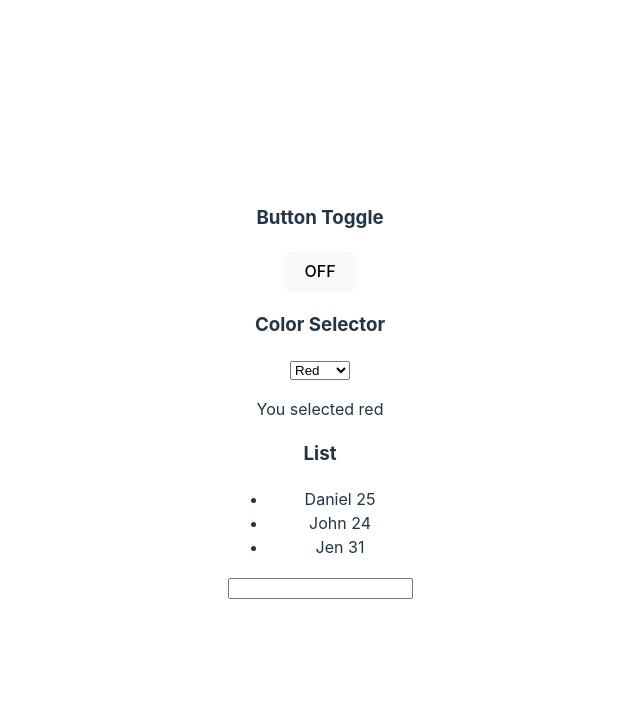
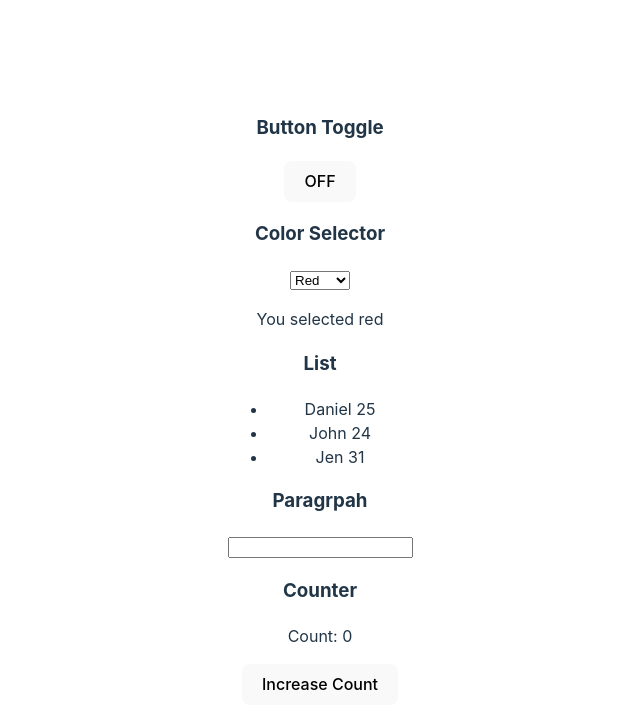
Before and after one commit to saji2000/coderbyte-interview, a React (Vite) app: page / in a window 1280 px wide. Shown: the top 728 px of the page, without its empty margins (320-960 px from the left). Built offline with nearby package versions, Linux system fonts and the light colour scheme.

Commit message:
Counter finished, praise God

```diff
--- a/src/App.jsx
+++ b/src/App.jsx
@@ -3,6 +3,7 @@ import ColorSelector from "./components/ColorSelector";
 import ButtonToggle from "./components/ButtonToggle";
 import List from "./components/List";
 import Paragraph from "./components/Paragraph";
+import Counter from "./components/Counter";
 import reactLogo from "./assets/react.svg";
 import viteLogo from "/vite.svg";
 import "./App.css";
@@ -16,6 +17,7 @@ function App() {
       <ColorSelector />
       <List />
       <Paragraph />
+      <Counter />
     </>
   );
 }
--- /dev/null
+++ b/src/components/Counter.jsx
@@ -0,0 +1,19 @@
+import { useState } from "react";
+
+const Counter = () => {
+  const [count, setCount] = useState(0);
+
+  const increaseCounter = () => {
+    setCount(count + 1);
+  };
+
+  return (
+    <div>
+      <h3>Counter</h3>
+      <p>Count: {count}</p>
+      <button onClick={increaseCounter}>Increase Count</button>
+    </div>
+  );
+};
+
+export default Counter;
--- a/src/components/Paragraph.jsx
+++ b/src/components/Paragraph.jsx
@@ -7,6 +7,7 @@ const Paragraph = () => {
   };
   return (
     <div>
+      <h3>Paragrpah</h3>
       <input type="text" value={text} onChange={handleChange} />
       <p>{text}</p>
     </div>
```
